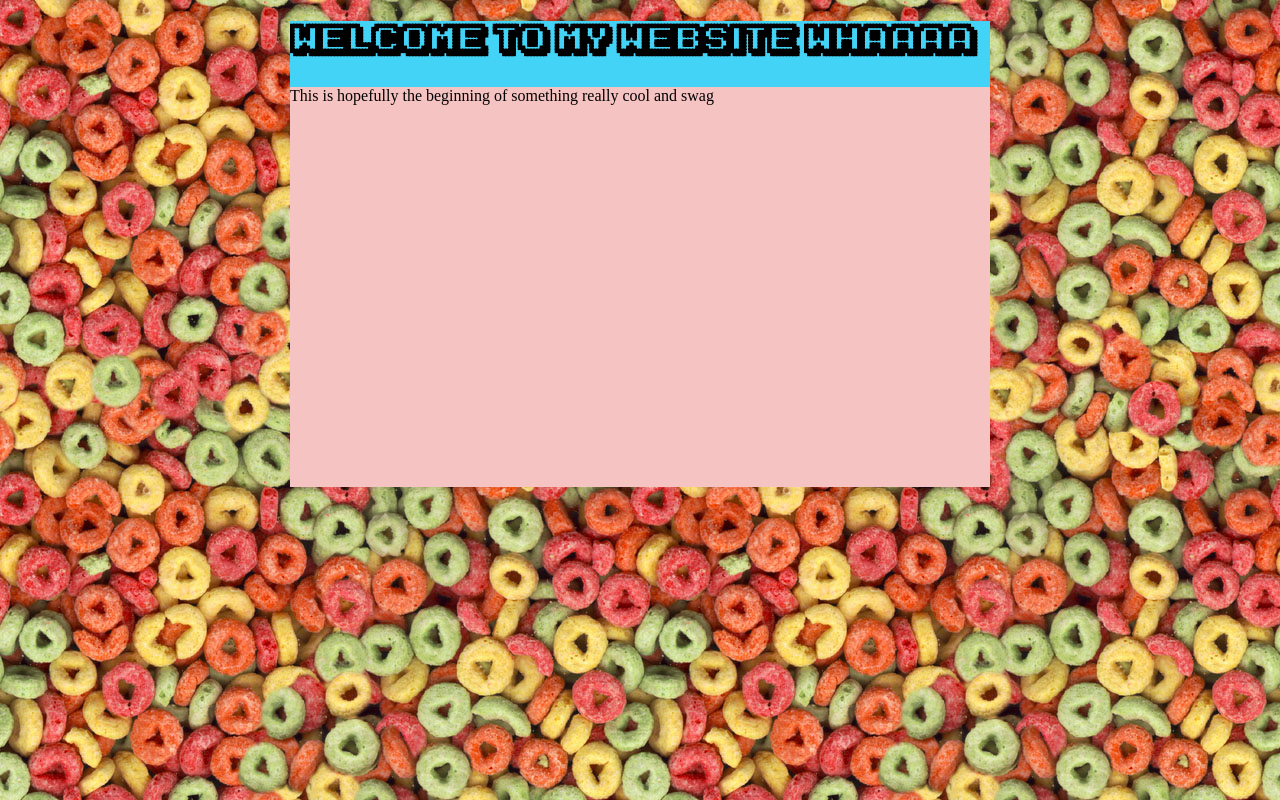
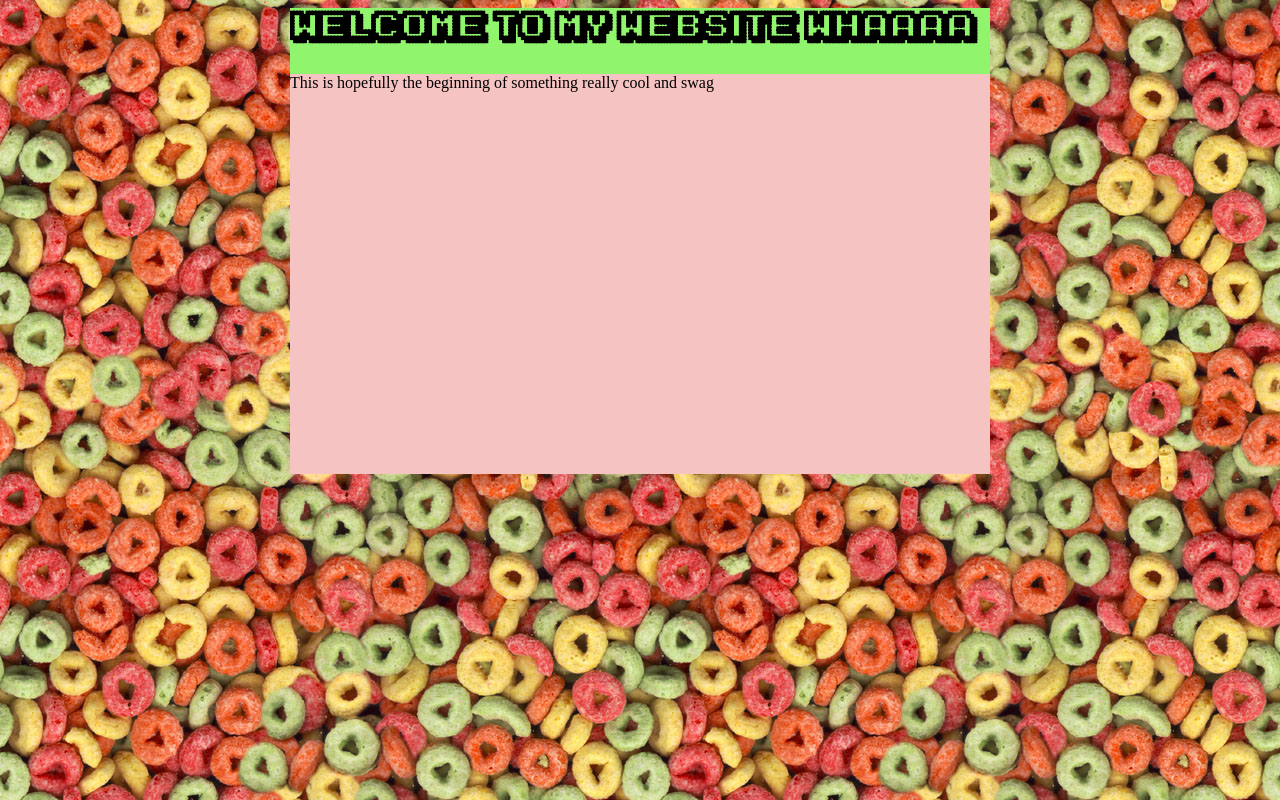
Before and after one commit to Coral720/personal-website, a plain HTML site: page index.html in a window 1280 px wide. Drawn offline with Linux system fonts and the light colour scheme.

Commit message:
Changed Header color

```diff
--- a/style/styles.css
+++ b/style/styles.css
@@ -14,7 +14,7 @@ body{
     margin: auto;
     margin-bottom: -25px;
     width: 700px;
-        background-color: #43d3f7;
+        background-color: #90f56c;
     height: 75px;
 }
 
@@ -30,5 +30,6 @@ body{
 }
 
 h1{
+    margin: auto;
     font-family: 'Karmatic Arcade';
 }
```
